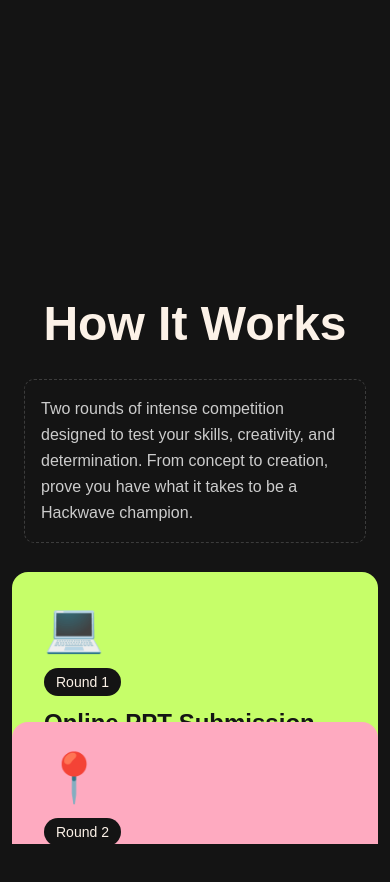
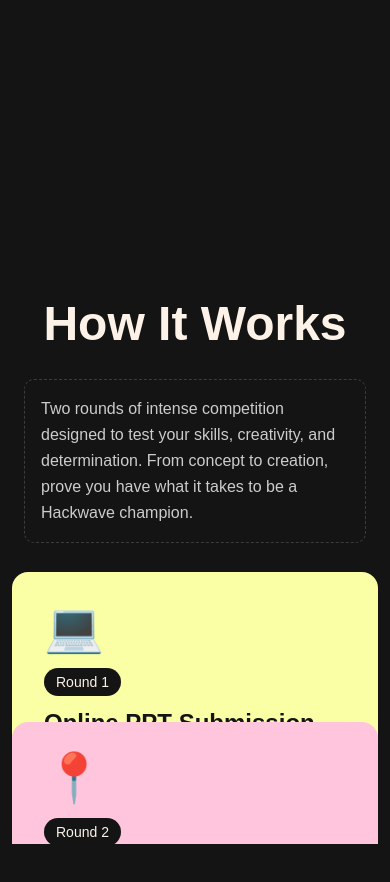
Before and after one commit to sumitrathore1971/hackwave-site, a Next.js app: page /info-card in a window 390 px wide. Shown: the top 882 px of the page. Built offline with nearby package versions, Linux system fonts and the light colour scheme; a web font is replaced by a local one.

Commit message:
Update styling in globals.css for info cards, adjust layout in InfoCard component for improved responsiveness, and refine text sizes for better readability.

```diff
--- a/src/app/globals.css
+++ b/src/app/globals.css
@@ -564,21 +564,20 @@ section {
 
 
 #card-1 .info-card-inner {
-  color: #fff;
+  color: #c5efff;
 }
 #card-2 .info-card-inner {
-  background-color: #fff;
+  background-color: #ddd1ff;
 }
 #card-3 .info-card-inner {
-  background-color: #fed35b;
+  background-color: #c5efff;
 }
 #card-4 .info-card-inner {
-  background-color: #1e1e1e;
-  color: #fff;
+  background-color: #faffa5;
 }
 #card-5 .info-card-inner {
-  background-color: #ff7e67;
+  background-color: #d1ecff;
 }
 #card-6 .info-card-inner {
-  background-color: #c3abff;
+  background-color: #ffc5dd;
 }
--- a/src/components/landing/about/index.tsx
+++ b/src/components/landing/about/index.tsx
@@ -227,7 +227,7 @@ const TextReveal: React.FC = () => {
           ref={ctaRef}
           className="absolute cta inset-0 w-full h-full overflow-hidden flex items-center justify-center"
         >
-          <div className="w-full h-full mx-auto flex flex-col justify-center items-center text-center rounded-lg sm:rounded-xl md:rounded-2xl lg:rounded-xl bg-[#c6fe69] p-4 sm:p-6 md:p-8">
+          <div className="w-full h-full mx-auto flex flex-col justify-center items-center text-center rounded-lg sm:rounded-xl md:rounded-2xl lg:rounded-xl bg-[#faffa5] p-4 sm:p-6 md:p-8">
             <h1 className="w-full max-w-[95vw] sm:max-w-[90vw] md:max-w-[80vw] lg:max-w-[70vw] xl:max-w-[60vw] text-[#141414] font-black leading-relaxed px-2 sm:px-4 mb-8 sm:mb-12 md:mb-16 lg:mb-20 text-[clamp(2rem,3vw,3rem)] sm:text-[clamp(1.1rem,2.2vw,1.5rem)] md:text-[clamp(2rem,3.5vw,5rem)]">
               Playground for bold ideas and creative interfaces.
             </h1>
--- a/src/components/landing/info-card/index.tsx
+++ b/src/components/landing/info-card/index.tsx
@@ -1,7 +1,6 @@
 "use client";
 import { useEffect, useRef, useState } from "react";
 import { ScrollTrigger } from "gsap/ScrollTrigger";
-
 import gsap from "gsap";
 
 // ============================================================================
@@ -35,7 +34,7 @@ const RoundCard = ({
 }: RoundCardProps) => {
   return (
     <div
-      className="round-card relative w-full text-[#141414] rounded-2xl p-8 flex flex-col justify-between h-[400px]"
+      className="round-card relative w-full text-[#141414] rounded-2xl p-8 flex flex-col justify-between h-[300px]"
       style={{ backgroundColor: bgColor }}
     >
       {/* Round Icon - Emoji representation of the round type */}
@@ -72,22 +71,20 @@ const Card = ({ title, copy, index }: CardProps) => {
       className="card relative h-[300px] text-[#141414] w-full"
       id={`card-${index + 1}`}
     >
-      <div className="info-card-inner relative will-change-transform w-full h-full p-[2em] flex gap-[4em]">
-        <div className="card-content flex flex-col text-left w-[80%]">
-          <h1 className="text-[4rem] font-semibold leading-none mb-[2.5em] md:mb-[4rem]">
-            {title}
-          </h1>
-        </div>
-        {/* <p className="text-[1.25rem] font-medium">{copy}</p> */}
-        {index > 0 && (
-          <div className="absolute right-2 top-2 w-20 h-20">
+      <div className="info-card-inner relative will-change-transform w-full h-full p-[2em] flex flex-col gap-[0.5rem] rounded-xl">
+        <div className="card-content flex flex-col justify-between text-left h-full">
+          <div className="flex items-start gap-[1em]">
+            <div className="flex-shrink-0 w-12 h-12 bg-[#141414] rounded-full flex items-center justify-start">
               <img
-              className="w-1 h-1 object-contain aspect-square"
+                className="w-6 h-6 object-contain"
                 src={`/icons/icon_${index}.png`}
                 alt={`icon-${index}`}
               />
             </div>
-        )}
+            <h3 className="text-[3rem] font-semibold leading-none">{title}</h3>
+          </div>
+          <p className="text-[1.3rem] font-medium text-left">{copy}</p>
+        </div>
       </div>
     </div>
   );
@@ -144,10 +141,12 @@ const SimpleRewardsSection = () => {
           {rewards.map((reward, index) => (
             <div
               key={index}
-              className="bg-[#fcf2e8] text-[#141414] rounded-xl p-6 md:p-8 shadow-lg hover:shadow-xl transition-shadow duration-300"
+              className="card relative h-[300px] text-[#141414] w-full bg-[#fcf2e8] rounded-xl"
+              id={`card-${index + 2}`}
             >
-              <div className="flex items-start gap-4">
-                {/* Icon */}
+              <div className="info-card-inner relative will-change-transform w-full h-full p-[2em] flex flex-col gap-[0.5rem] rounded-xl">
+                <div className="card-content flex flex-col justify-between text-left h-full">
+                  <div className="flex items-start gap-[1em]">
                     <div className="flex-shrink-0 w-12 h-12 bg-[#141414] rounded-full flex items-center justify-center">
                       <img
                         className="w-6 h-6 object-contain"
@@ -155,13 +154,11 @@ const SimpleRewardsSection = () => {
                         alt={`icon-${reward.index}`}
                       />
                     </div>
-
-                {/* Content */}
-                <div className="flex-1">
-                  <h3 className="text-xl md:text-2xl font-bold mb-3">
+                    <h3 className="text-[3rem] font-semibold leading-none">
                       {reward.title}
                     </h3>
-                  <p className="text-sm md:text-base text-[#666] leading-relaxed">
+                  </div>
+                  <p className="text-[1.3rem] font-medium text-left">
                     {reward.copy}
                   </p>
                 </div>
@@ -242,7 +239,7 @@ export default function InfoCard() {
           trigger: heroRef.current, // Element that triggers the animation
           pin: true, // Pin the hero section during scroll
           start: "top top", // Start pinning when top of hero hits top of viewport
-          end: `+=${window.innerHeight * 4}`, // 4 viewport heights of scroll space
+          end: `+=${window.innerHeight * 2}`, // 4 viewport heights of scroll space
           pinSpacing: true, // Maintain scroll space for pinned element
           markers: false, // Disable debug markers in production
           onUpdate: (self) => {
@@ -378,7 +375,7 @@ export default function InfoCard() {
       description:
         "Submit your innovative project presentation online. Showcase your ideas, technical approach, and potential impact through a compelling PowerPoint presentation.",
       icon: "💻", // Computer emoji for digital round
-      bgColor: "#c6fe69", // Bright green background for first round
+      bgColor: "#faffa5", // Bright green background for first round
     },
     {
       title: "Offline 36-hour Build",
@@ -386,7 +383,7 @@ export default function InfoCard() {
       description:
         "Bring your ideas to life in an intense 36-hour coding marathon. Collaborate with your team, build your prototype, and compete for the grand prize.",
       icon: "📍", // Location pin emoji for physical location
-      bgColor: "#feaac0", // Pink background for second round
+      bgColor: "#ffc5dd", // Pink background for second round
     },
   ];
 
```
Lines whose indentation alone changed are shown as unchanged.
